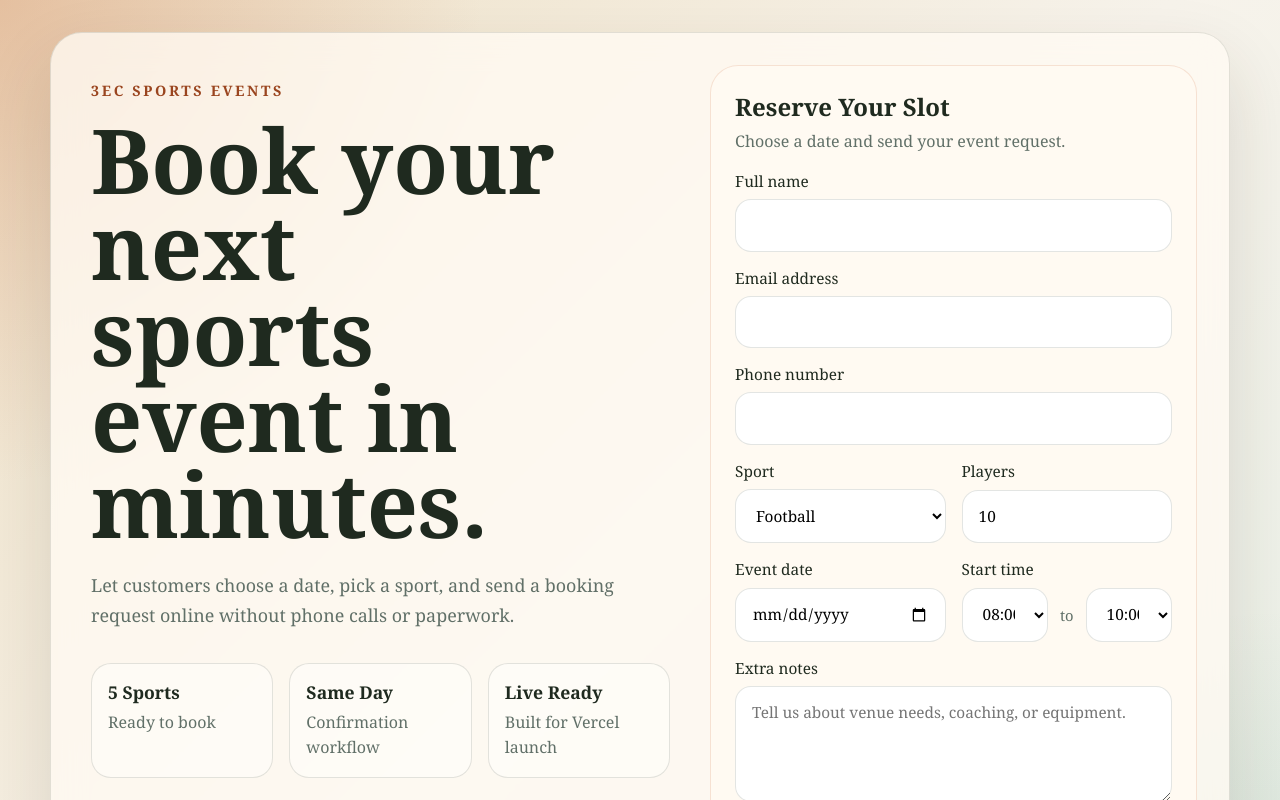
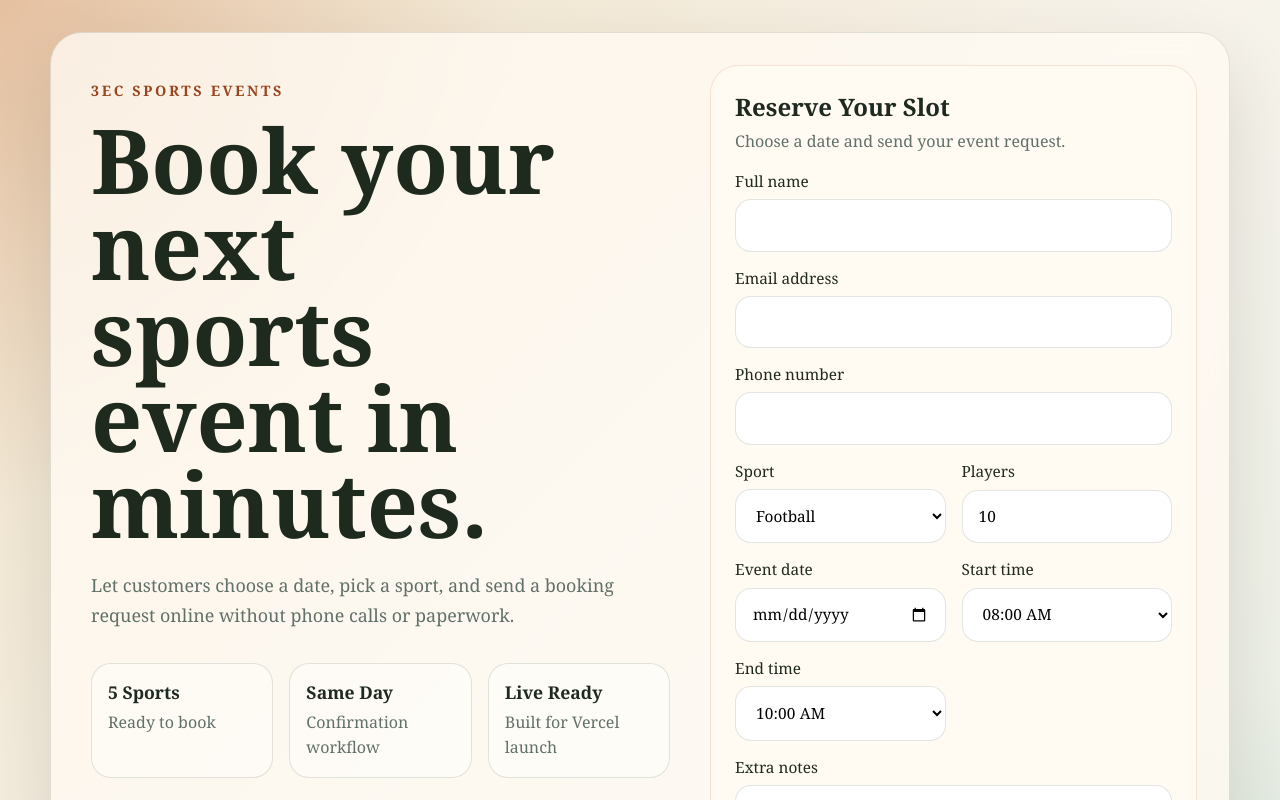
Before and after one commit to yyuseki15-ux/3EC-Photography-Website, a Next.js app: page / in a window 1280 px wide. Shown: the top 800 px of the page. Built offline with nearby package versions, Linux system fonts and the light colour scheme.

Commit message:
Adjust booking time fields

```diff
--- a/src/app/api/bookings/route.ts
+++ b/src/app/api/bookings/route.ts
@@ -12,14 +12,6 @@ type BookingPayload = {
   players?: string;
   notes?: string;
 };
-
-const timeSlots = [
-  "08:00 AM",
-  "10:00 AM",
-  "01:00 PM",
-  "04:00 PM",
-  "07:00 PM"
-];
 
 export async function POST(request: Request) {
   const payload = (await request.json()) as BookingPayload;
@@ -57,18 +49,6 @@ export async function POST(request: Request) {
     return NextResponse.json(
       {
         message: "Start time and end time must be different."
-      },
-      { status: 400 }
-    );
-  }
-
-  const startTimeIndex = timeSlots.indexOf(payload.startTime);
-  const endTimeIndex = timeSlots.indexOf(payload.endTime);
-
-  if (startTimeIndex === -1 || endTimeIndex === -1 || endTimeIndex <= startTimeIndex) {
-    return NextResponse.json(
-      {
-        message: "End time must be later than start time."
       },
       { status: 400 }
     );
--- a/src/app/globals.css
+++ b/src/app/globals.css
@@ -160,17 +160,10 @@ textarea {
   gap: 1rem;
 }
 
-.time-range-fields {
-  display: grid;
-  grid-template-columns: minmax(0, 1fr) auto minmax(0, 1fr);
-  gap: 0.75rem;
-  align-items: center;
-}
-
-.time-range-separator {
-  color: var(--muted);
-  font-size: 0.92rem;
-  text-align: center;
+.time-select {
+  min-width: 0;
+  letter-spacing: 0.01em;
+  font-variant-numeric: tabular-nums;
 }
 
 .booking-card button {
@@ -245,14 +238,6 @@ textarea {
     grid-template-columns: 1fr;
   }
 
-  .time-range-fields {
-    grid-template-columns: 1fr;
-  }
-
-  .time-range-separator {
-    display: none;
-  }
-
   .hero-copy h1 {
     font-size: clamp(2.5rem, 13vw, 4rem);
   }
--- a/src/app/page.tsx
+++ b/src/app/page.tsx
@@ -17,6 +17,7 @@ type BookingState = {
 const sports = [
   "Football",
   "Basketball",
+  "Pickleball",
   "Tennis",
   "Badminton",
   "Volleyball"
@@ -51,24 +52,6 @@ export default function Home() {
     const today = new Date();
     return today.toISOString().split("T")[0];
   }, []);
-
-  const startTimeIndex = timeSlots.indexOf(formData.startTime);
-  const availableEndTimes = timeSlots.filter(
-    (_, index) => index > startTimeIndex
-  );
-
-  function updateStartTime(startTime: string) {
-    const nextStartIndex = timeSlots.indexOf(startTime);
-    const nextEndTimes = timeSlots.filter((_, index) => index > nextStartIndex);
-
-    setFormData((current) => ({
-      ...current,
-      startTime,
-      endTime: nextEndTimes.includes(current.endTime)
-        ? current.endTime
-        : nextEndTimes[0] ?? current.endTime
-    }));
-  }
 
   async function handleSubmit(event: FormEvent<HTMLFormElement>) {
     event.preventDefault();
@@ -237,10 +220,15 @@ export default function Home() {
 
             <label>
               Start time
-              <div className="time-range-fields">
               <select
+                className="time-select"
                 value={formData.startTime}
-                  onChange={(event) => updateStartTime(event.target.value)}
+                onChange={(event) =>
+                  setFormData((current) => ({
+                    ...current,
+                    startTime: event.target.value
+                  }))
+                }
               >
                 {timeSlots.map((slot) => (
                   <option key={slot} value={slot}>
@@ -248,10 +236,12 @@ export default function Home() {
                   </option>
                 ))}
               </select>
+            </label>
 
-                <span className="time-range-separator">to</span>
-
+            <label>
+              End time
               <select
+                className="time-select"
                 value={formData.endTime}
                 onChange={(event) =>
                   setFormData((current) => ({
@@ -260,13 +250,12 @@ export default function Home() {
                   }))
                 }
               >
-                  {availableEndTimes.map((slot) => (
+                {timeSlots.map((slot) => (
                   <option key={slot} value={slot}>
                     {slot}
                   </option>
                 ))}
               </select>
-              </div>
             </label>
           </div>
 
```
Lines whose indentation alone changed are shown as unchanged.
